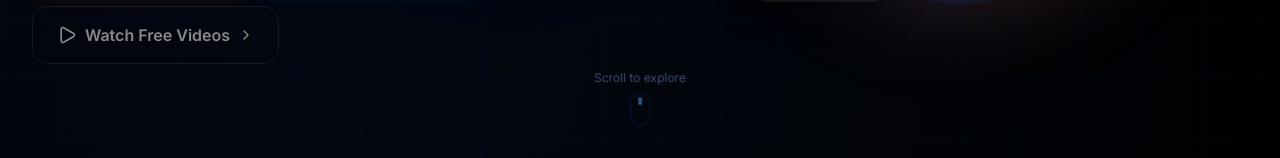
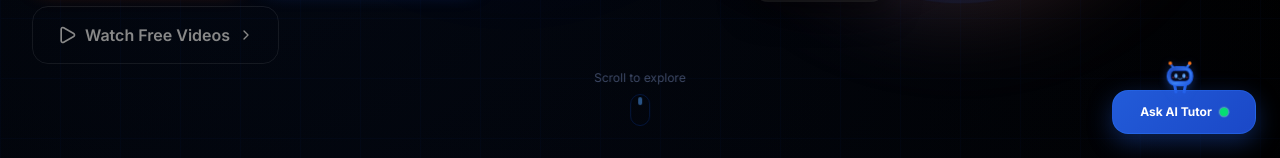
Before and after one commit to Anubhav2qrz/kpt, a Next.js app: page / in a window 1280 px wide. Shown: the part 642-800 px from the top of the page. Built offline with nearby package versions, Linux system fonts and the light colour scheme; no server answers; the database is empty.

Commit message:
Add FloatingChatButton with custom animated walking robot mascot Kip

```diff
--- a/app/globals.css
+++ b/app/globals.css
@@ -390,3 +390,51 @@ h6 {
 .animate-wiggle {
   animation: wiggle 1.2s ease-in-out infinite;
 }
+
+@keyframes walk-left {
+  0%, 100% {
+    transform: rotate(-22deg);
+  }
+  50% {
+    transform: rotate(22deg);
+  }
+}
+
+@keyframes walk-right {
+  0%, 100% {
+    transform: rotate(22deg);
+  }
+  50% {
+    transform: rotate(-22deg);
+  }
+}
+
+@keyframes pace {
+  0% {
+    transform: translateX(0) scaleX(1);
+  }
+  47% {
+    transform: translateX(100px) scaleX(1);
+  }
+  50% {
+    transform: translateX(100px) scaleX(-1);
+  }
+  97% {
+    transform: translateX(0) scaleX(-1);
+  }
+  100% {
+    transform: translateX(0) scaleX(1);
+  }
+}
+
+.animate-walk-left {
+  animation: walk-left 0.6s linear infinite;
+}
+
+.animate-walk-right {
+  animation: walk-right 0.6s linear infinite;
+}
+
+.animate-pace {
+  animation: pace 5s linear infinite;
+}
--- a/app/layout.tsx
+++ b/app/layout.tsx
@@ -5,6 +5,7 @@ import { Footer } from "@/components/layout/Footer";
 import { ThemeProvider } from "@/components/layout/ThemeProvider";
 import { Toaster } from "@/components/ui/sonner";
 import { ChatProvider } from "@/components/chat/ChatContext";
+import { FloatingChatButton } from "@/components/chat/FloatingChatButton";
 import { Inter, Outfit } from "next/font/google";
 
 const inter = Inter({
@@ -50,6 +51,7 @@ export default function RootLayout({
             <Navbar />
             <main>{children}</main>
             <Footer />
+            <FloatingChatButton />
             <Toaster position="top-right" richColors />
           </ChatProvider>
         </ThemeProvider>
--- /dev/null
+++ b/components/chat/FloatingChatButton.tsx
@@ -0,0 +1,155 @@
+"use client";
+
+import React from "react";
+import { useChatContext } from "./ChatContext";
+
+export function FloatingChatButton() {
+  const { isOpen, toggleChat } = useChatContext();
+
+  // If the chat modal is already open, hide the floating button to avoid overlap/clutter
+  if (isOpen) return null;
+
+  return (
+    <div className="fixed bottom-6 right-6 z-[90] flex flex-col items-center select-none">
+      {/* Walking Character Container */}
+      <div className="relative w-36 h-10 pointer-events-none mb-[-5px]">
+        {/* Walking Robot Mascot (Kip) */}
+        <div className="absolute left-1 bottom-0 w-9 h-9 animate-pace origin-bottom">
+          <svg
+            viewBox="0 0 100 100"
+            className="w-full h-full drop-shadow-[0_2px_4px_rgba(37,99,235,0.4)]"
+            fill="none"
+            xmlns="http://www.w3.org/2000/svg"
+          >
+            {/* Left Leg */}
+            <line
+              x1="35"
+              y1="72"
+              x2="35"
+              y2="92"
+              stroke="#2563eb"
+              strokeWidth="8"
+              strokeLinecap="round"
+              className="animate-walk-left"
+              style={{ transformOrigin: "35px 72px" }}
+            />
+            {/* Right Leg */}
+            <line
+              x1="65"
+              y1="72"
+              x2="65"
+              y2="92"
+              stroke="#2563eb"
+              strokeWidth="8"
+              strokeLinecap="round"
+              className="animate-walk-right"
+              style={{ transformOrigin: "65px 72px" }}
+            />
+
+            {/* Antennas / Ears */}
+            <g className="animate-wiggle origin-bottom" style={{ transformOrigin: "50px 80px" }}>
+              <path
+                d="M32 25 L25 15 M68 25 L75 15"
+                stroke="url(#mascotGrad)"
+                strokeWidth="6"
+                strokeLinecap="round"
+              />
+              <circle cx="23" cy="12" r="5" fill="#f97316" className="animate-pulse" />
+              <circle cx="77" cy="12" r="5" fill="#f97316" className="animate-pulse" />
+            </g>
+
+            {/* Head / Body */}
+            <rect
+              x="15"
+              y="22"
+              width="70"
+              height="52"
+              rx="24"
+              fill="url(#mascotGrad)"
+              stroke="#2563eb"
+              strokeWidth="3.5"
+            />
+
+            {/* Face Screen */}
+            <rect
+              x="24"
+              y="32"
+              width="52"
+              height="30"
+              rx="12"
+              fill="#050a1e"
+              stroke="#1d4ed8"
+              strokeWidth="2"
+            />
+
+            {/* Digital Eyes (Blinking) */}
+            <ellipse
+              cx="39"
+              cy="47"
+              rx="4.5"
+              ry="6.5"
+              fill="#60a5fa"
+              className="animate-blink origin-center"
+              style={{ transformOrigin: "39px 47px" }}
+            />
+            <ellipse
+              cx="61"
+              cy="47"
+              rx="4.5"
+              ry="6.5"
+              fill="#60a5fa"
+              className="animate-blink origin-center"
+              style={{ transformOrigin: "61px 47px" }}
+            />
+
+            {/* Smile */}
+            <path
+              d="M45 54 Q50 58 55 54"
+              stroke="#60a5fa"
+              strokeWidth="2.5"
+              strokeLinecap="round"
+              fill="none"
+            />
+
+            {/* Cheek glow */}
+            <circle cx="31" cy="51" r="2" fill="#f43f5e" opacity="0.6" />
+            <circle cx="69" cy="51" r="2" fill="#f43f5e" opacity="0.6" />
+
+            {/* Gradients */}
+            <defs>
+              <linearGradient id="mascotGrad" x1="0%" y1="0%" x2="100%" y2="100%">
+                <stop offset="0%" stopColor="#1e40af" />
+                <stop offset="60%" stopColor="#3b82f6" />
+                <stop offset="100%" stopColor="#1d4ed8" />
+              </linearGradient>
+            </defs>
+          </svg>
+        </div>
+      </div>
+
+      {/* Button */}
+      <button
+        onClick={toggleChat}
+        className="w-36 h-11 rounded-2xl text-xs font-bold text-white flex items-center justify-center gap-2 border border-blue-500/30 transition-all duration-300 shadow-lg cursor-pointer"
+        style={{
+          background: "linear-gradient(135deg, rgba(37, 99, 235, 0.92), rgba(29, 78, 216, 0.92))",
+          boxShadow: "0 8px 24px rgba(37, 99, 235, 0.35)",
+        }}
+        onMouseEnter={(e) => {
+          e.currentTarget.style.transform = "scale(1.05) translateY(-2px)";
+          e.currentTarget.style.boxShadow = "0 12px 30px rgba(37, 99, 235, 0.5)";
+        }}
+        onMouseLeave={(e) => {
+          e.currentTarget.style.transform = "scale(1) translateY(0)";
+          e.currentTarget.style.boxShadow = "0 8px 24px rgba(37, 99, 235, 0.35)";
+        }}
+      >
+        <span>Ask AI Tutor</span>
+        <span className="relative flex h-2 w-2">
+          <span className="animate-ping absolute inline-flex h-full w-full rounded-full bg-green-300 opacity-75" />
+          <span className="relative inline-flex rounded-full h-2 w-2 bg-green-400" />
+        </span>
+      </button>
+    </div>
+  );
+}
```
